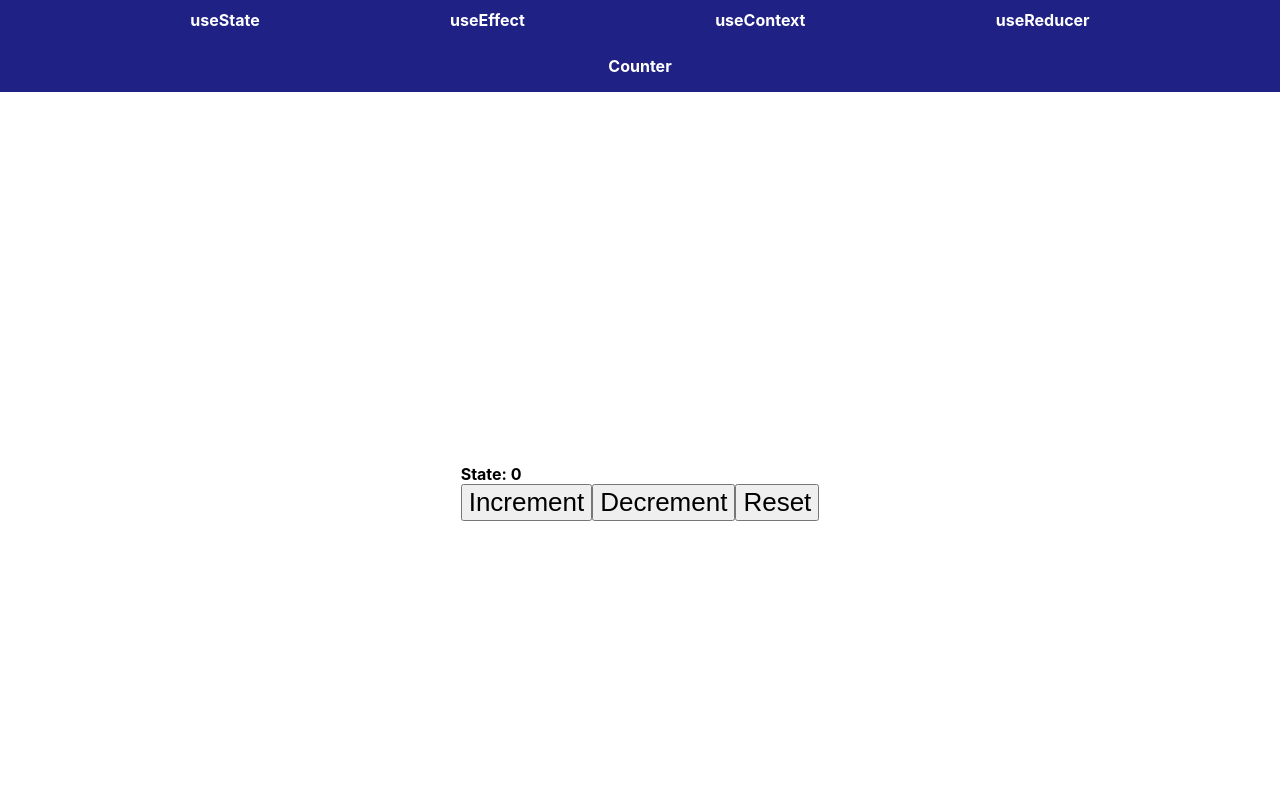
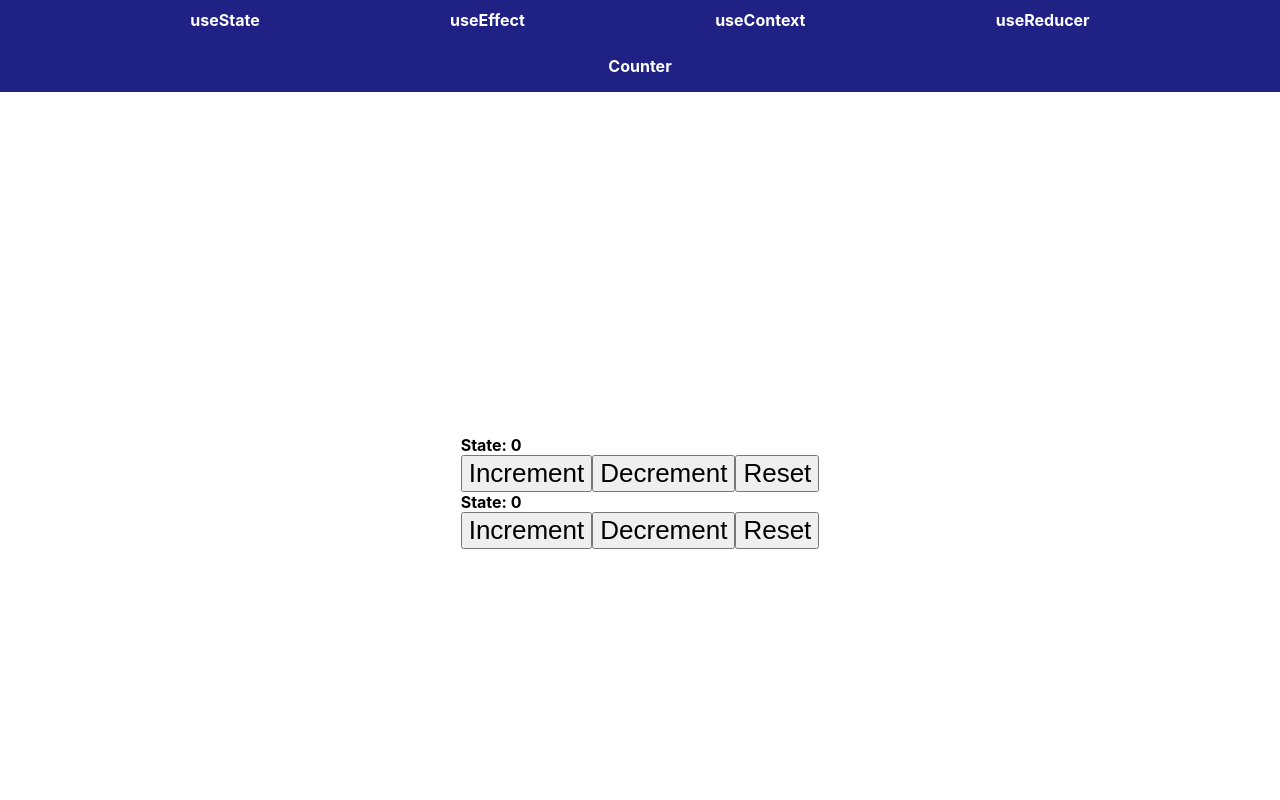
Before and after one commit to RicardoSerrano19/react-hooks-api, a React (Vite) app: page /reducer/reducerCounter in a window 1280 px wide. Shown: the top 800 px of the page. Built offline with nearby package versions, Linux system fonts and the light colour scheme.

Commit message:
feat: Complex state & action

```diff
--- a/src/exercise/useReducer/reducerCounter.jsx
+++ b/src/exercise/useReducer/reducerCounter.jsx
@@ -1,10 +1,12 @@
 import React from 'react'
 import ReducerCounterOne from './reducerCounterOne'
+import ReducerCounterTwo from './reducerCounterTwo'
 
 const ReducerCounter = () => {
     return (
         <div className='App'>
             <ReducerCounterOne />
+            <ReducerCounterTwo />
         </div>
     )
 }
--- /dev/null
+++ b/src/exercise/useReducer/reducerCounterTwo.jsx
@@ -0,0 +1,34 @@
+import React, {useReducer} from 'react'
+
+const initialState = {
+    firstCounter: 0
+};
+
+const counterReducer = (state, action) => {
+    const { value } = action;
+    switch(action.type){
+        case 'INCREMENT':
+            return {firstCounter: state.firstCounter + value }
+        case 'DECREMENT':
+            return {firstCounter: state.firstCounter - value }
+        case 'RESET':
+            return initialState
+        default:
+            return state
+    }
+}
+
+const ReducerCounterTwo = () => {
+    const [state, dispatch] = useReducer(counterReducer, initialState)
+
+    return (
+        <div>
+            <div><strong>State: {state.firstCounter}</strong></div>
+            <button onClick={() => dispatch({type: 'INCREMENT', value: 5})}>Increment</button>
+            <button onClick={() => dispatch({type: 'DECREMENT', value: 5})}>Decrement</button>
+            <button onClick={() => dispatch({type:'RESET'})}>Reset</button>
+        </div>
+    )
+}
+
+export default ReducerCounterTwo
```
